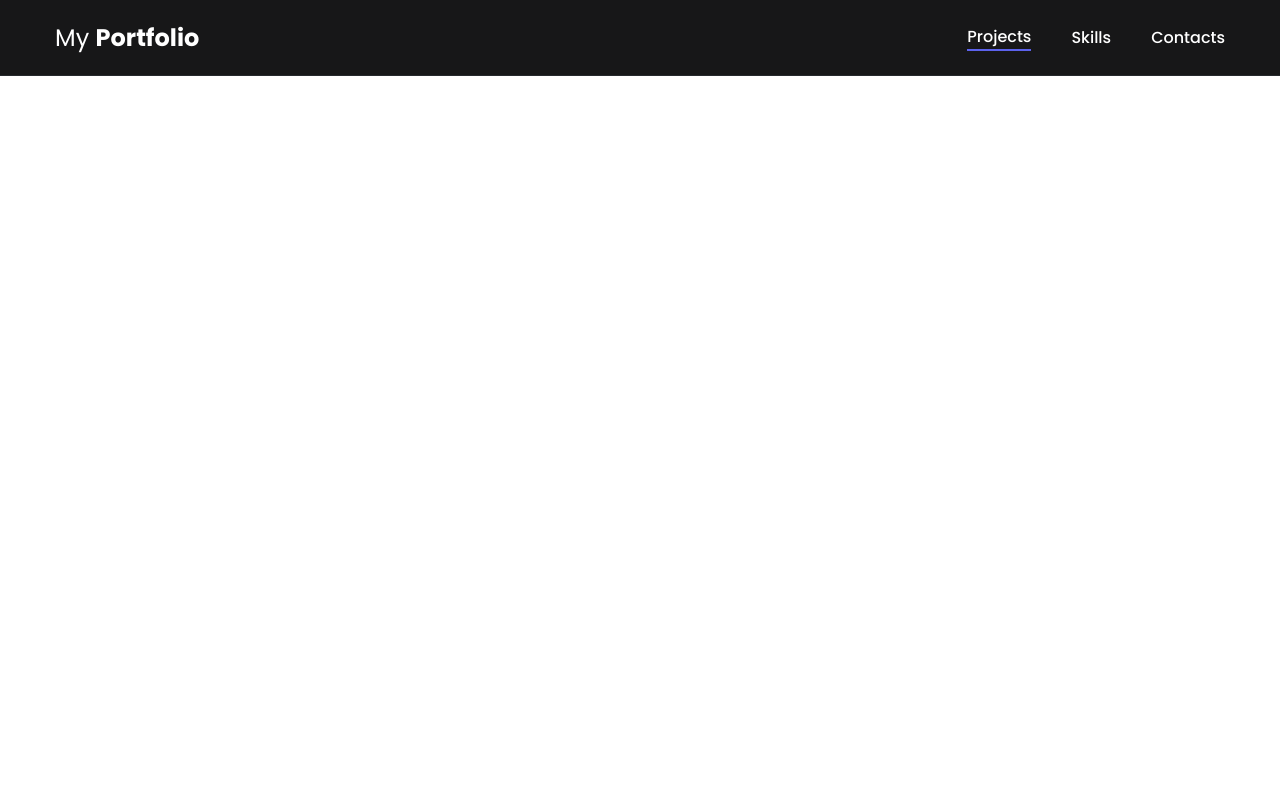
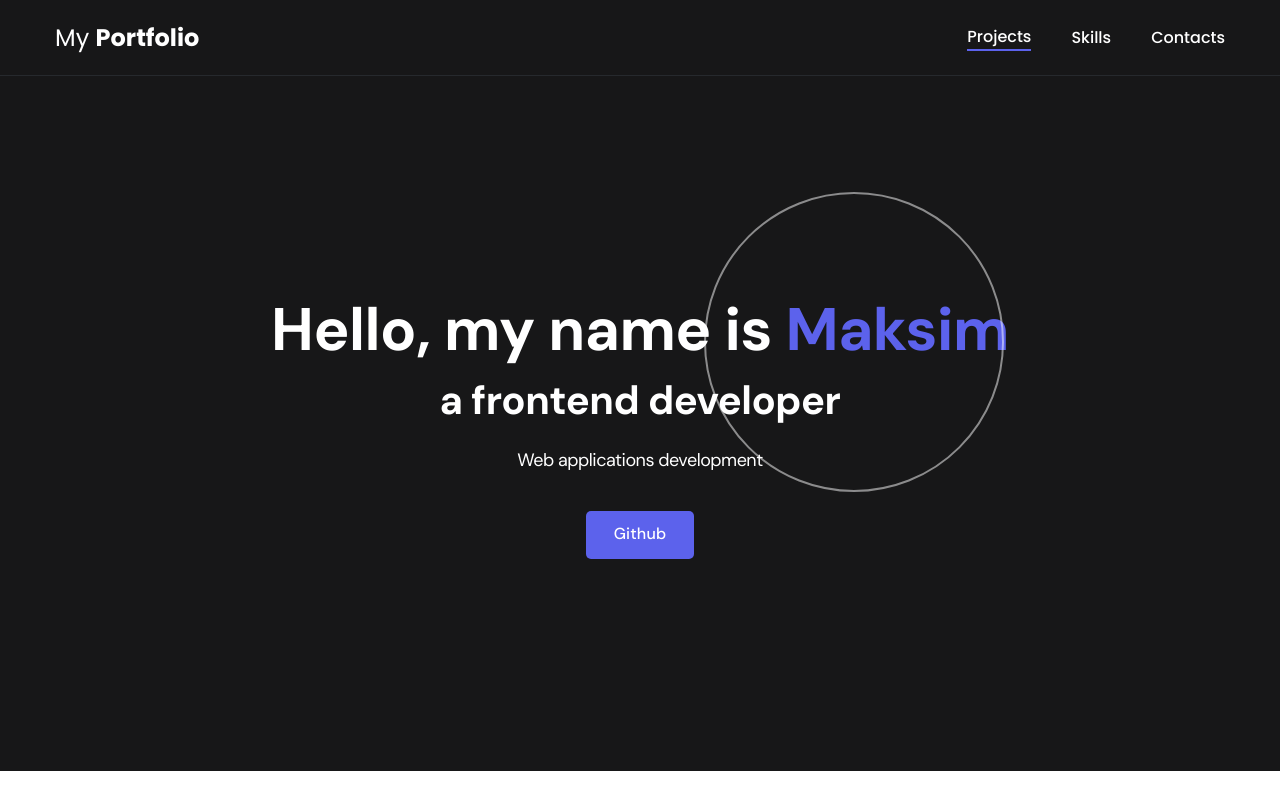
Before and after one commit to happykoko1994/CVSite, a plain HTML site: page index.html in a window 1280 px wide. Drawn offline with Linux system fonts and the light colour scheme.

Commit message:
add header

```diff
--- a/index.html
+++ b/index.html
@@ -14,13 +14,25 @@
             <div class="nav-row">
                 <a href="./index.html" class="logo">My <strong>Portfolio</strong></a>
                 <ul class="nav-list">
-                    <li class="nav-list__item"><a href="./projects.html" class="nav-list__link nav-list__link--active">Projects</a></li>
+                    <li class="nav-list__item"><a href="./projects.html"
+                            class="nav-list__link nav-list__link--active">Projects</a></li>
                     <li class="nav-list__item"><a href="./skills.htlm" class="nav-list__link">Skills</a></li>
                     <li class="nav-list__item"><a href="./contacts.html" class="nav-list__link">Contacts</a></li>
                 </ul>
             </div>
         </div>
     </nav>
+    <header class="header">
+        <div class="header__wrapper">
+            <h1 class="header__title">
+                <strong>Hello, my name is <em>Maksim</em></strong><br> a frontend developer
+            </h1>
+            <div class="header__text">
+                <p>Web applications development</p>
+            </div>
+            <a href="#!" class="btn">Github</a>
+        </div>
+    </header>
 </body>
 
 </html>
--- a/scss/main.scss
+++ b/scss/main.scss
@@ -5,10 +5,11 @@
 //font-family: 'Poppins', sans-serif;
 
 $black : #171718;
-$black-border : #171718;
+$black-border : #26292D;
 $purp : #5C62EC;
 $white : #fff;
 
+$page-text-color: $black;
 $dark-bg : $black;
 $dark-bord : $black-border;
 $accent : $purp;
@@ -17,6 +18,8 @@ $header-text : $white;
 html,
 body {
     font-family: 'DM Sans', sans-serif;
+    letter-spacing: -0.5px;
+    color: $page-text-color;
 }
 
 .container {
@@ -32,6 +35,7 @@ body {
     border-bottom: 1px solid $dark-bord;
     background-color: $dark-bg;
     color: $header-text;
+    letter-spacing: normal;
 
     &-row {
         display: flex;
@@ -42,7 +46,7 @@ body {
         flex-wrap: wrap;
 
         .logo {
-            color: $wh;
+            color: $header-text;
             font-size: 24px;
             font-family: 'Poppins', sans-serif;
 
@@ -63,6 +67,12 @@ body {
 
     &__link {
         color: $header-text;
+        transition: all 0.2s ease;
+
+        &:hover {
+            opacity: 0.8;
+
+        }
 
         &--active {
             &::after {
@@ -75,3 +85,85 @@ body {
         }
     }
 }
+
+//header
+
+.header {
+    display: flex;
+    justify-content: center;
+    align-items: center;
+    text-align: center;
+    padding: 40px 0;
+    min-height: 695px;
+    background-color: $dark-bg;
+    color: $header-text;
+
+    &__wrapper {
+        min-width: 660px;
+        max-width: 1200px;
+        padding: 0 15px;
+
+    }
+
+    &__title {
+        margin-bottom: 20px;
+        font-size: 40px;
+        font-weight: 700;
+        line-height: 1.4;
+
+        & strong {
+            font-size: 60px;
+            font-weight: 600;
+        }
+
+        & em {
+            font-style: normal;
+            color: $accent;
+        }
+
+        &::after {
+            content: "";
+            position: absolute;
+            display: block;
+            height: 300px;
+            width: 300px;
+            border: 2px solid $white;
+            border-radius: 100%;
+            left: 55%;
+            top: 24%;
+            opacity: 0.5;
+        }
+    }
+
+    &__text {
+        margin-bottom: 40px;
+        font-size: 18px;
+        line-height: 1.333;
+
+        & p+p {
+            margin-top: 0.5em;
+        }
+    }
+}
+
+.btn {
+    display: inline-block;
+    height: 48px;
+    padding: 12px 28px;
+    border-radius: 5px;
+    background-color: $accent;
+    color: $white;
+    letter-spacing: 0.15px;
+    font-size: 16px;
+    font-weight: 500;
+    transition: all 0.2s ease;
+
+    &:hover {
+        opacity: 0.8;
+    }
+
+    &:active {
+        position: relative;
+        top: 1px;
+    }
+}
```
Also changed, not shown: styles/main.css, 1 other file.
